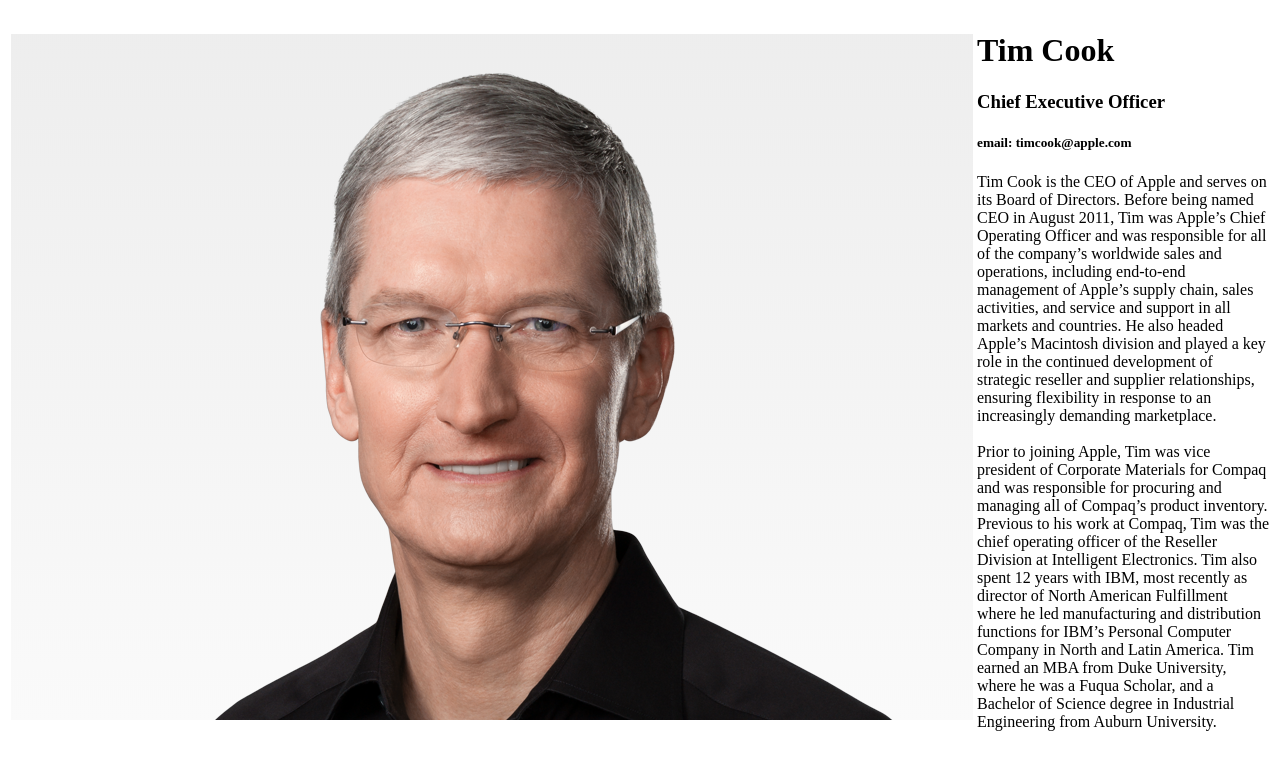
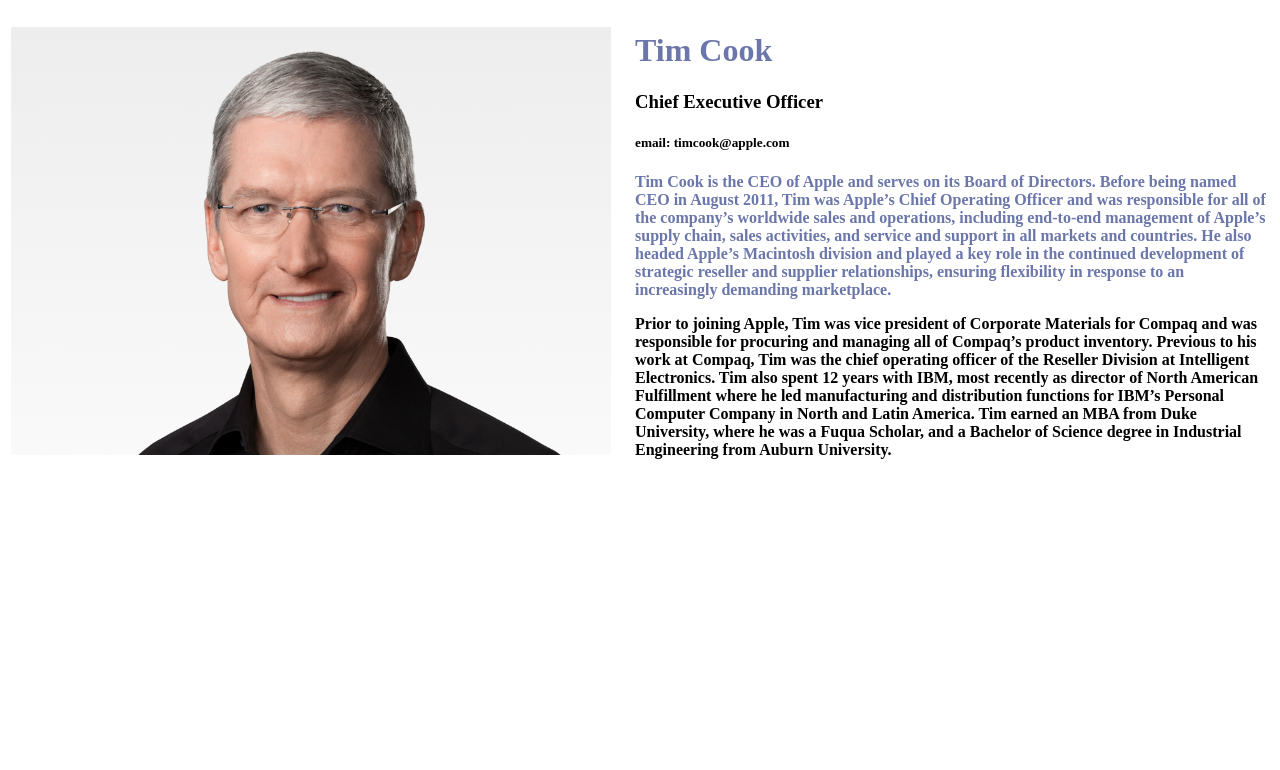
Before and after one commit to CarolineChappell/Tim-Cook, a plain HTML site: page index.html in a window 1280 px wide. Drawn offline with Linux system fonts and the light colour scheme.

Commit message:
Random Styles

```diff
--- a/index.html
+++ b/index.html
@@ -6,6 +6,7 @@
     <meta name="viewport" content="width=device-width, initial-scale=1.0">
     <meta http-equiv="X-UA-Compatible" content="ie=edge">
     <title>Tim Cook</title>
+    <link rel="stylesheet" href="style.css">
 </head>
 
 <body>
@@ -20,14 +21,14 @@
                 <h3>Chief Executive Officer</h3>
                 <h5>email: timcook@apple.com</h5>
 
-                <p>Tim Cook is the CEO of Apple and serves on its Board of Directors. Before being named CEO in August 2011,
+                <p class="blue-text">Tim Cook is the CEO of Apple and serves on its Board of Directors. Before being named CEO in August 2011,
                     Tim was Apple’s Chief Operating Officer and was responsible for all of the company’s worldwide sales
                     and operations, including end-to-end management of Apple’s supply chain, sales activities, and service
                     and support in all markets and countries. He also headed Apple’s Macintosh division and played a key
                     role in the continued development of strategic reseller and supplier relationships, ensuring flexibility
-                    in response to an increasingly demanding marketplace.
-                    <br>
-                    <br> Prior to joining Apple, Tim was vice president of Corporate Materials for Compaq and was responsible
+                    in response to an increasingly demanding marketplace.</p>
+
+                <p> Prior to joining Apple, Tim was vice president of Corporate Materials for Compaq and was responsible
                     for procuring and managing all of Compaq’s product inventory. Previous to his work at Compaq, Tim was
                     the chief operating officer of the Reseller Division at Intelligent Electronics. Tim also spent 12 years
                     with IBM, most recently as director of North American Fulfillment where he led manufacturing and distribution
--- /dev/null
+++ b/style.css
@@ -0,0 +1,16 @@
+h1 {
+    color: #6b76aa;
+}
+
+img {
+    width: 600px;
+    margin-right: 20px;
+}
+
+.blue-text {
+    color: #6b76aa;
+}
+
+p {
+    font-weight: bold;
+}
```
